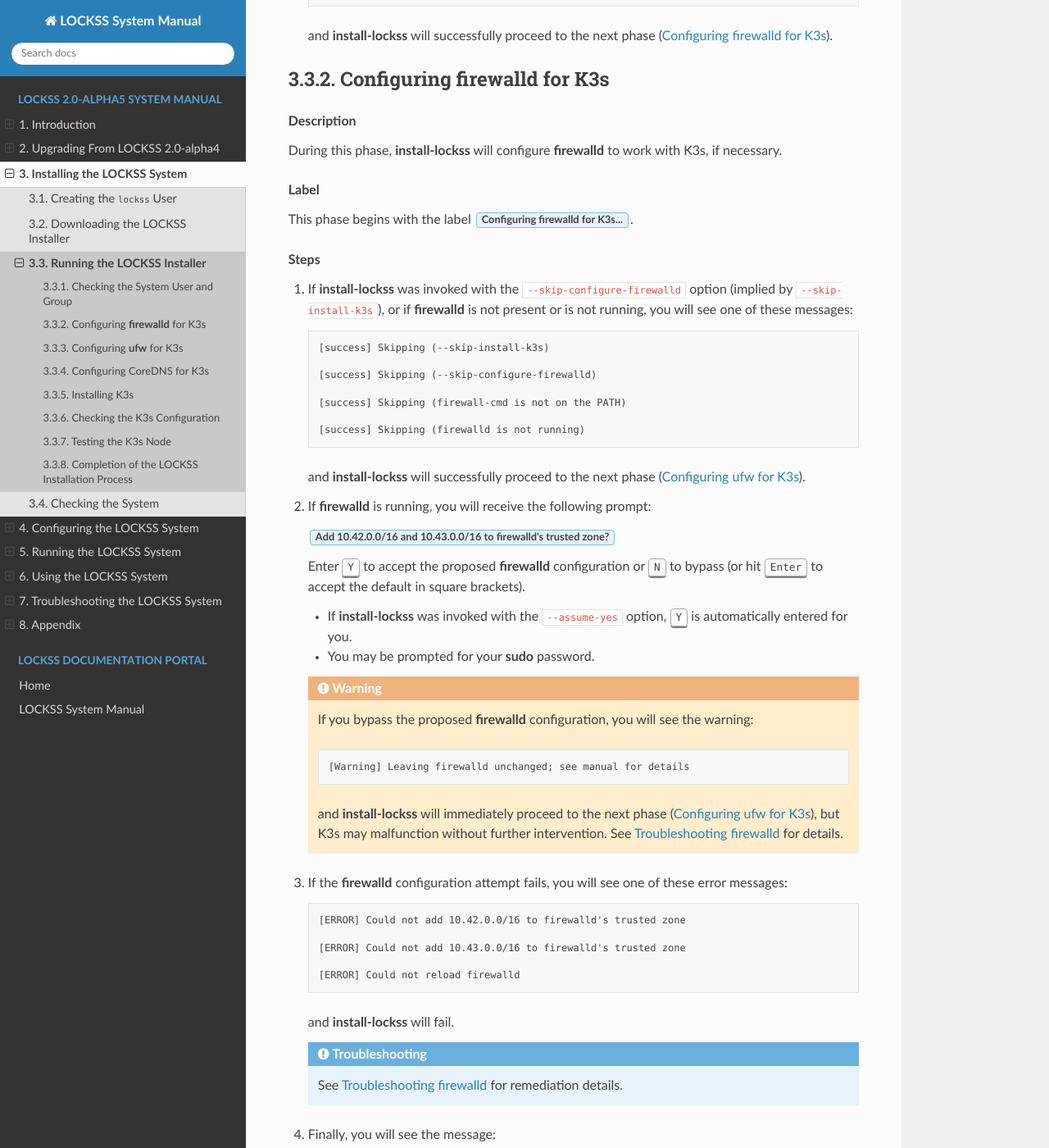
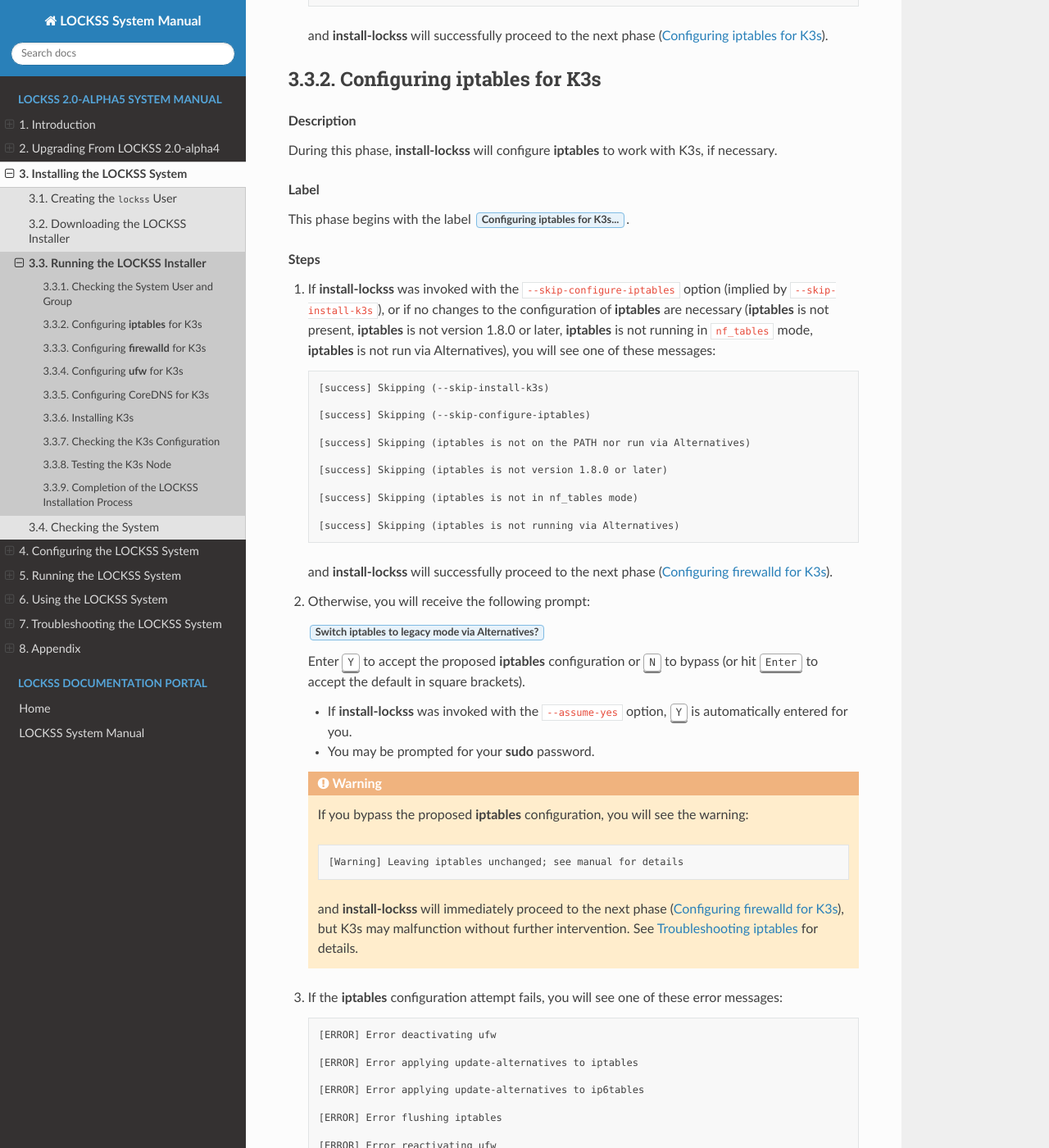
Before and after one commit to lockss/lockss-rtd-manual, a Sphinx documentation site: the page built from docs/installing/installer.rst, in a window 1280 px wide and 1400 px high, scrolled down 1653 px. Shown: the whole window at 82% size. Built offline with Sphinx 7.4.7 and the Read the Docs theme 2.0.0, drawn with Linux system fonts in a browser that asks for light colours; some of the changed text lies outside the part shown.

Commit message:
Reintroduce iptables configuration.

```diff
--- a/docs/installing/installer.rst
+++ b/docs/installing/installer.rst
@@ -48,7 +48,7 @@ This phase begins with the label :guilabel:`Checking the system user and group..
 
       [success] Skipping (--skip-check-system-user)
 
-   and :program:`install-lockss` will successfully proceed to the next phase (:ref:`configuring-firewalld`).
+   and :program:`install-lockss` will successfully proceed to the next phase (:ref:`configuring-iptables`).
 
 2. If the ``lockss`` user or group does not exist on the host system, you will see one of these error messages:
 
@@ -69,6 +69,88 @@ This phase begins with the label :guilabel:`Checking the system user and group..
    .. code-block:: text
 
       [success] System user and group present
+
+   and :program:`install-lockss` will successfully proceed to the next phase (:ref:`configuring-iptables`).
+
+.. _configuring-iptables:
+
+---------------------------------------
+Configuring :program:`iptables` for K3s
+---------------------------------------
+
+.. rubric:: Description
+
+During this phase, :program:`install-lockss` will configure :program:`iptables` to work with K3s, if necessary.
+
+.. rubric:: Label
+
+This phase begins with the label :guilabel:`Configuring iptables for K3s...`.
+
+.. rubric:: Steps
+
+1. If :program:`install-lockss` was invoked with the ``--skip-configure-iptables`` option (implied by ``--skip-install-k3s``), or if no changes to the configuration of :program:`iptables` are necessary (:program:`iptables` is not present, :program:`iptables` is not version 1.8.0 or later, :program:`iptables` is not running in ``nf_tables`` mode, :program:`iptables` is not run via Alternatives), you will see one of these messages:
+
+   .. code-block:: text
+
+      [success] Skipping (--skip-install-k3s)
+
+      [success] Skipping (--skip-configure-iptables)
+
+      [success] Skipping (iptables is not on the PATH nor run via Alternatives)
+
+      [success] Skipping (iptables is not version 1.8.0 or later)
+
+      [success] Skipping (iptables is not in nf_tables mode)
+
+      [success] Skipping (iptables is not running via Alternatives)
+
+   and :program:`install-lockss` will successfully proceed to the next phase (:ref:`configuring-firewalld`).
+
+2. Otherwise, you will receive the following prompt:
+
+   :guilabel:`Switch iptables to legacy mode via Alternatives?`
+
+   Enter :kbd:`Y` to accept the proposed :program:`iptables` configuration or :kbd:`N` to bypass (or hit :kbd:`Enter` to accept the default in square brackets).
+
+   *  If :program:`install-lockss` was invoked with the ``--assume-yes`` option, :kbd:`Y` is automatically entered for you.
+
+   *  You may be prompted for your :program:`sudo` password.
+
+   .. warning::
+
+      If you bypass the proposed :program:`iptables` configuration, you will see the warning:
+
+      .. code-block:: text
+
+         [Warning] Leaving iptables unchanged; see manual for details
+
+      and :program:`install-lockss` will immediately proceed to the next phase (:ref:`configuring-firewalld`), but K3s may malfunction without further intervention. See :doc:`/troubleshooting/iptables` for details.
+
+3. If the :program:`iptables` configuration attempt fails, you will see one of these error messages:
+
+   .. code-block:: text
+
+      [ERROR] Error deactivating ufw
+
+      [ERROR] Error applying update-alternatives to iptables
+
+      [ERROR] Error applying update-alternatives to ip6tables
+
+      [ERROR] Error flushing iptables
+
+      [ERROR] Error reactivating ufw
+
+   and :program:`install-lockss` will fail.
+
+   .. admonition:: Troubleshooting
+
+      See :doc:`/troubleshooting/iptables` for remediation details.
+
+4. Finally, you will see the message:
+
+   .. code-block:: text
+
+      [success] Configured iptables for K3s
 
    and :program:`install-lockss` will successfully proceed to the next phase (:ref:`configuring-firewalld`).
 
```
